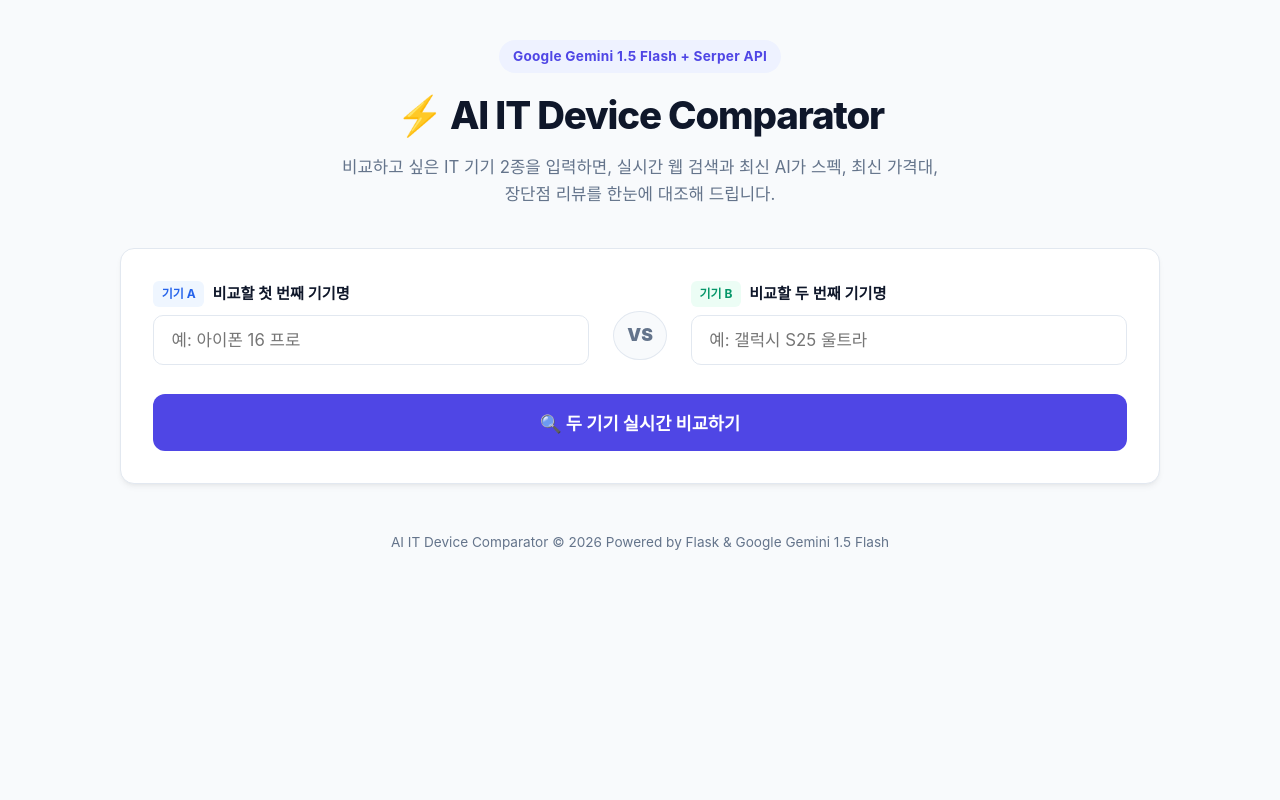
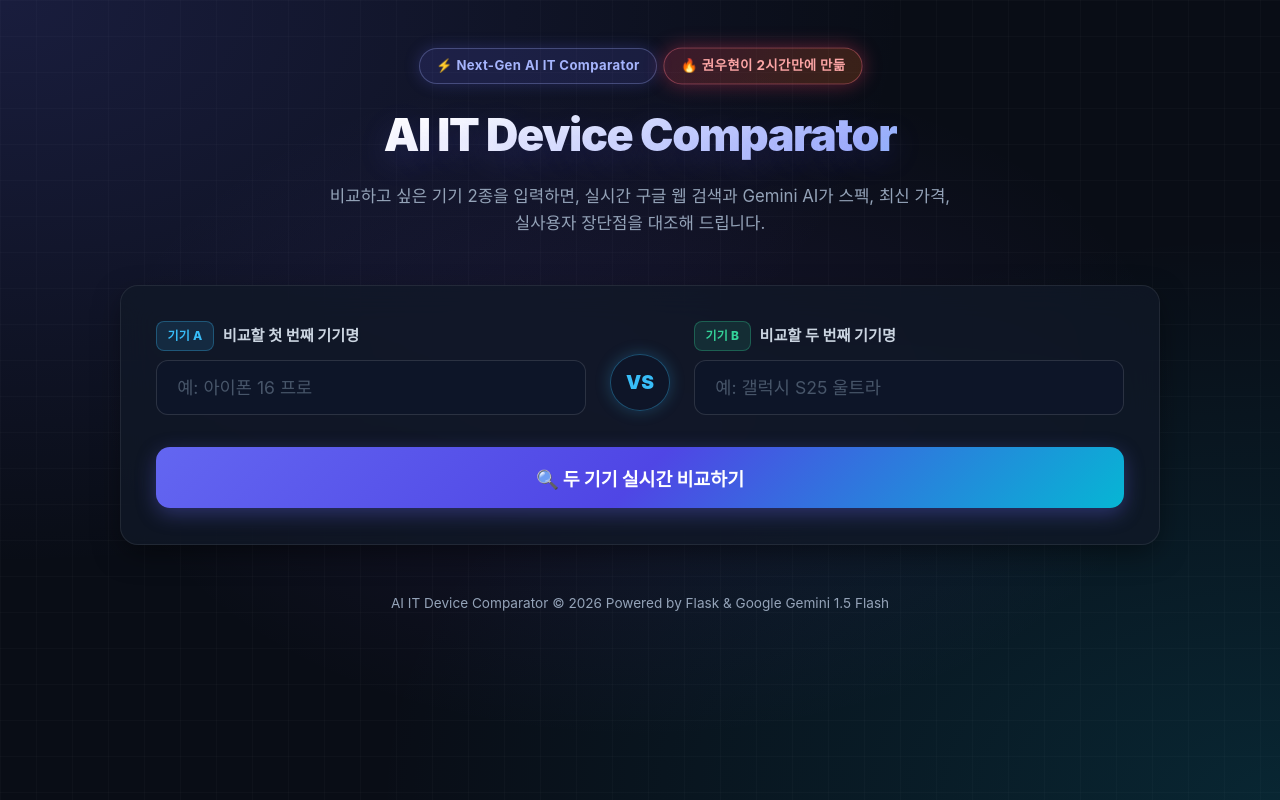
Before and after one commit to kwh0429/test1, a Flask app: page / in a window 1280 px wide. Run offline with Flask 3, Linux system fonts and the light colour scheme; some web fonts are replaced.

Commit message:
Upgrade UI to futuristic cyber-tech dark theme and add creator badge

```diff
--- a/templates/index.html
+++ b/templates/index.html
@@ -21,24 +21,26 @@
    ========================================================== */
 
 :root {
-    --primary: #4f46e5;
-    --primary-hover: #4338ca;
-    --primary-light: #eef2ff;
-    --device-a: #2563eb;
-    --device-a-bg: #eff6ff;
-    --device-b: #059669;
-    --device-b-bg: #ecfdf5;
-    --bg-main: #f8fafc;
-    --card-bg: #ffffff;
-    --text-main: #0f172a;
-    --text-muted: #64748b;
-    --border: #e2e8f0;
-    --border-highlight: #cbd5e1;
-    --success: #10b981;
-    --danger: #ef4444;
-    --radius: 14px;
-    --shadow: 0 4px 6px -1px rgba(0, 0, 0, 0.05), 0 2px 4px -2px rgba(0, 0, 0, 0.05);
-    --shadow-lg: 0 10px 15px -3px rgba(0, 0, 0, 0.07), 0 4px 6px -4px rgba(0, 0, 0, 0.07);
+    --primary: #6366f1;
+    --primary-hover: #4f46e5;
+    --primary-glow: rgba(99, 102, 241, 0.4);
+    --cyan-glow: #06b6d4;
+    --device-a: #38bdf8;
+    --device-a-bg: rgba(56, 189, 248, 0.12);
+    --device-b: #34d399;
+    --device-b-bg: rgba(52, 211, 153, 0.12);
+    --bg-main: #090d16;
+    --card-bg: rgba(17, 24, 39, 0.75);
+    --card-border: rgba(255, 255, 255, 0.08);
+    --text-main: #f8fafc;
+    --text-muted: #94a3b8;
+    --border: rgba(255, 255, 255, 0.09);
+    --border-highlight: rgba(99, 102, 241, 0.35);
+    --success: #34d399;
+    --danger: #f87171;
+    --radius: 18px;
+    --shadow: 0 10px 30px -5px rgba(0, 0, 0, 0.5);
+    --shadow-lg: 0 20px 40px -10px rgba(0, 0, 0, 0.7);
 }
 
 * {
@@ -50,9 +52,18 @@
 body {
     font-family: 'Pretendard', -apple-system, BlinkMacSystemFont, system-ui, Roboto, sans-serif;
     background-color: var(--bg-main);
+    background-image:
+        radial-gradient(at 0% 0%, rgba(99, 102, 241, 0.18) 0px, transparent 50%),
+        radial-gradient(at 100% 100%, rgba(6, 182, 212, 0.15) 0px, transparent 50%),
+        radial-gradient(at 50% 50%, rgba(139, 92, 246, 0.1) 0px, transparent 60%),
+        linear-gradient(rgba(255, 255, 255, 0.02) 1px, transparent 1px),
+        linear-gradient(90deg, rgba(255, 255, 255, 0.02) 1px, transparent 1px);
+    background-size: 100% 100%, 100% 100%, 100% 100%, 36px 36px, 36px 36px;
+    background-attachment: fixed;
     color: var(--text-main);
     line-height: 1.6;
-    padding: 2.5rem 1rem;
+    padding: 3rem 1.2rem;
+    min-height: 100vh;
     -webkit-font-smoothing: antialiased;
 }
 
@@ -64,50 +75,81 @@
 /* 헤더 영역 */
 .header {
     text-align: center;
-    margin-bottom: 2.5rem;
+    margin-bottom: 3rem;
+}
+
+.badge-wrapper {
+    display: flex;
+    justify-content: center;
+    gap: 0.6rem;
+    flex-wrap: wrap;
+    margin-bottom: 1rem;
 }
 
 .badge {
     display: inline-block;
-    background: var(--primary-light);
-    color: var(--primary);
-    font-size: 0.85rem;
+    font-size: 0.82rem;
     font-weight: 700;
-    padding: 0.35rem 0.9rem;
+    padding: 0.4rem 1rem;
     border-radius: 9999px;
-    margin-bottom: 0.75rem;
-    letter-spacing: 0.02em;
+    letter-spacing: 0.03em;
 }
 
-.header h1 {
-    font-size: 2.4rem;
-    font-weight: 800;
+.glow-badge {
+    background: rgba(99, 102, 241, 0.15);
+    color: #a5b4fc;
+    border: 1px solid rgba(165, 180, 252, 0.3);
+    box-shadow: 0 0 15px rgba(99, 102, 241, 0.25);
+}
+
+.creator-badge {
+    background: linear-gradient(135deg, rgba(244, 63, 94, 0.2), rgba(249, 115, 22, 0.2));
+    color: #fca5a5;
+    border: 1px solid rgba(251, 113, 133, 0.4);
+    box-shadow: 0 0 18px rgba(244, 63, 94, 0.25);
+    animation: pulseGlow 2.5s infinite alternate;
+}
+
+@keyframes pulseGlow {
+    0% { transform: scale(1); box-shadow: 0 0 10px rgba(244, 63, 94, 0.2); }
+    100% { transform: scale(1.03); box-shadow: 0 0 20px rgba(244, 63, 94, 0.4); }
+}
+
+.main-title {
+    font-size: 2.8rem;
+    font-weight: 900;
     letter-spacing: -0.03em;
-    color: var(--text-main);
-    margin-bottom: 0.5rem;
+    background: linear-gradient(135deg, #ffffff 30%, #a5b4fc 70%, #38bdf8 100%);
+    -webkit-background-clip: text;
+    -webkit-text-fill-color: transparent;
+    margin-bottom: 0.75rem;
+    text-shadow: 0 10px 30px rgba(99, 102, 241, 0.2);
 }
 
 .subtitle {
     color: var(--text-muted);
     font-size: 1.05rem;
-    max-width: 620px;
+    max-width: 650px;
     margin: 0 auto;
     word-break: keep-all;
 }
 
-/* 카드 공통 스타일 */
+/* 글래스모피즘 카드 스타일 */
 .card {
     background: var(--card-bg);
+    backdrop-filter: blur(16px);
+    -webkit-backdrop-filter: blur(16px);
     border-radius: var(--radius);
-    padding: 2rem;
+    padding: 2.2rem;
     box-shadow: var(--shadow);
-    border: 1px solid var(--border);
-    margin-bottom: 2rem;
-    transition: box-shadow 0.2s ease;
+    border: 1px solid var(--card-border);
+    margin-bottom: 2.5rem;
+    transition: all 0.3s ease;
 }
 
 .card:hover {
-    box-shadow: var(--shadow-lg);
+    box-shadow: var(--shadow-lg), 0 0 25px rgba(99, 102, 241, 0.15);
+    border-color: rgba(99, 102, 241, 0.35);
 }
 
 /* 기기 입력 폼 */
@@ -121,92 +163,106 @@
 .input-group {
     display: flex;
     flex-direction: column;
-    gap: 0.5rem;
+    gap: 0.6rem;
 }
 
 .input-group label {
     font-size: 0.95rem;
-    font-weight: 600;
+    font-weight: 700;
     display: flex;
     align-items: center;
-    gap: 0.5rem;
+    gap: 0.55rem;
+    color: #cbd5e1;
 }
 
 .device-tag {
     font-size: 0.75rem;
-    padding: 0.2rem 0.55rem;
-    border-radius: 6px;
-    font-weight: 700;
+    padding: 0.25rem 0.65rem;
+    border-radius: 8px;
+    font-weight: 800;
+    letter-spacing: 0.02em;
 }
 
 .tag-a {
     background: var(--device-a-bg);
     color: var(--device-a);
+    border: 1px solid rgba(56, 189, 248, 0.3);
 }
 
 .tag-b {
     background: var(--device-b-bg);
     color: var(--device-b);
+    border: 1px solid rgba(52, 211, 153, 0.3);
 }
 
 .input-group input {
     width: 100%;
-    padding: 0.9rem 1.1rem;
-    border: 1.5px solid var(--border);
-    border-radius: 10px;
-    font-size: 1.05rem;
+    padding: 1rem 1.25rem;
+    background: rgba(15, 23, 42, 0.85);
+    border: 1.5px solid rgba(255, 255, 255, 0.12);
+    border-radius: 12px;
+    font-size: 1.1rem;
+    color: #ffffff;
     font-family: inherit;
-    transition: all 0.2s ease;
+    transition: all 0.25s ease;
     outline: none;
 }
 
+.input-group input::placeholder {
+    color: #475569;
+}
+
 .input-group input:focus {
-    border-color: var(--primary);
-    box-shadow: 0 0 0 3px rgba(79, 70, 229, 0.15);
+    border-color: var(--cyan-glow);
+    background: rgba(15, 23, 42, 0.95);
+    box-shadow: 0 0 0 4px rgba(6, 182, 212, 0.18), 0 0 20px rgba(6, 182, 212, 0.2);
 }
 
 .vs-divider {
-    font-size: 1.1rem;
+    font-size: 1.2rem;
     font-weight: 900;
-    color: var(--text-muted);
-    background: var(--bg-main);
-    padding: 0.6rem 0.8rem;
+    color: #38bdf8;
+    background: rgba(15, 23, 42, 0.9);
+    padding: 0.75rem 0.95rem;
     border-radius: 50%;
-    border: 1px solid var(--border);
-    margin-top: 1.5rem;
+    border: 1.5px solid rgba(56, 189, 248, 0.35);
+    box-shadow: 0 0 15px rgba(56, 189, 248, 0.25);
+    margin-top: 1.8rem;
 }
 
 .button-wrapper {
-    margin-top: 1.8rem;
+    margin-top: 2rem;
     text-align: center;
 }
 
 .primary-btn {
-    background: var(--primary);
+    background: linear-gradient(135deg, #6366f1 0%, #4f46e5 50%, #06b6d4 100%);
     color: #ffffff;
-    font-size: 1.1rem;
-    font-weight: 700;
-    padding: 1rem 2.5rem;
+    font-size: 1.15rem;
+    font-weight: 800;
+    padding: 1.1rem 2.8rem;
     border: none;
-    border-radius: 12px;
+    border-radius: 14px;
     cursor: pointer;
     font-family: inherit;
-    transition: all 0.2s ease;
+    transition: all 0.25s ease;
     display: inline-flex;
     align-items: center;
     justify-content: center;
-    gap: 0.5rem;
+    gap: 0.6rem;
     width: 100%;
+    box-shadow: 0 6px 20px rgba(99, 102, 241, 0.35);
 }
 
 .primary-btn:hover {
-    background: var(--primary-hover);
-    transform: translateY(-1px);
-    box-shadow: 0 6px 15px rgba(79, 70, 229, 0.3);
+    transform: translateY(-2px);
+    box-shadow: 0 10px 28px rgba(6, 182, 212, 0.45);
+    filter: brightness(1.08);
 }
 
 .primary-btn:disabled {
-    background: #94a3b8;
+    background: #334155;
+    color: #64748b;
     cursor: not-allowed;
     transform: none;
     box-shadow: none;
@@ -505,9 +574,12 @@
     <div class="container">
         <!-- 헤더 영역 -->
         <header class="header">
-            <div class="badge">Google Gemini 1.5 Flash + Serper API</div>
-            <h1>⚡ AI IT Device Comparator</h1>
-            <p class="subtitle">비교하고 싶은 IT 기기 2종을 입력하면, 실시간 웹 검색과 최신 AI가 스펙, 최신 가격대, 장단점 리뷰를 한눈에 대조해 드립니다.</p>
+            <div class="badge-wrapper">
+                <span class="badge glow-badge">⚡ Next-Gen AI IT Comparator</span>
+                <span class="badge creator-badge">🔥 권우현이 2시간만에 만듦</span>
+            </div>
+            <h1 class="main-title">AI IT Device Comparator</h1>
+            <p class="subtitle">비교하고 싶은 기기 2종을 입력하면, 실시간 구글 웹 검색과 Gemini AI가 스펙, 최신 가격, 실사용자 장단점을 대조해 드립니다.</p>
         </header>
 
         <!-- 기기 입력 폼 카드 -->
```
Also changed, not shown: other parts of templates/index.html (+94 -81 lines).
